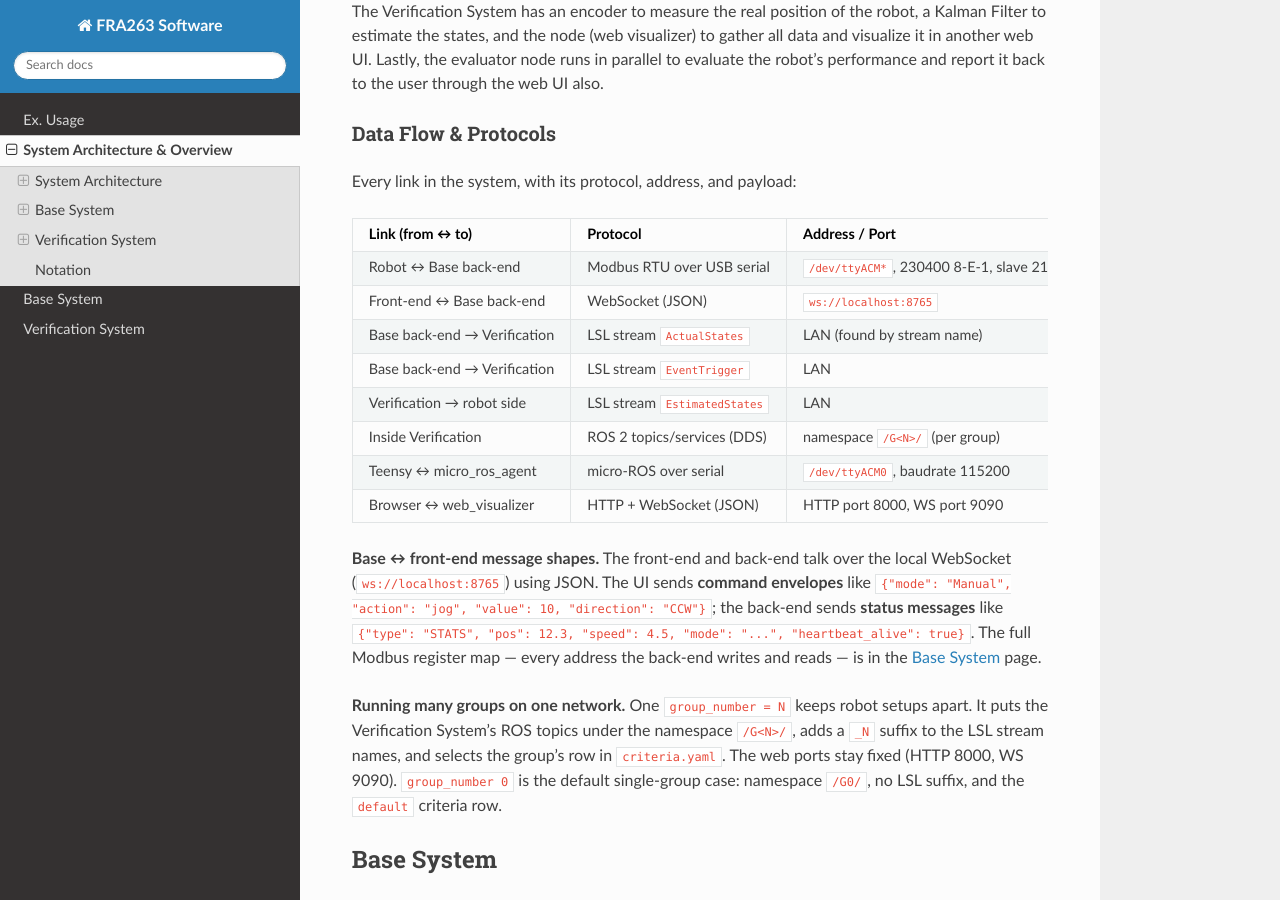
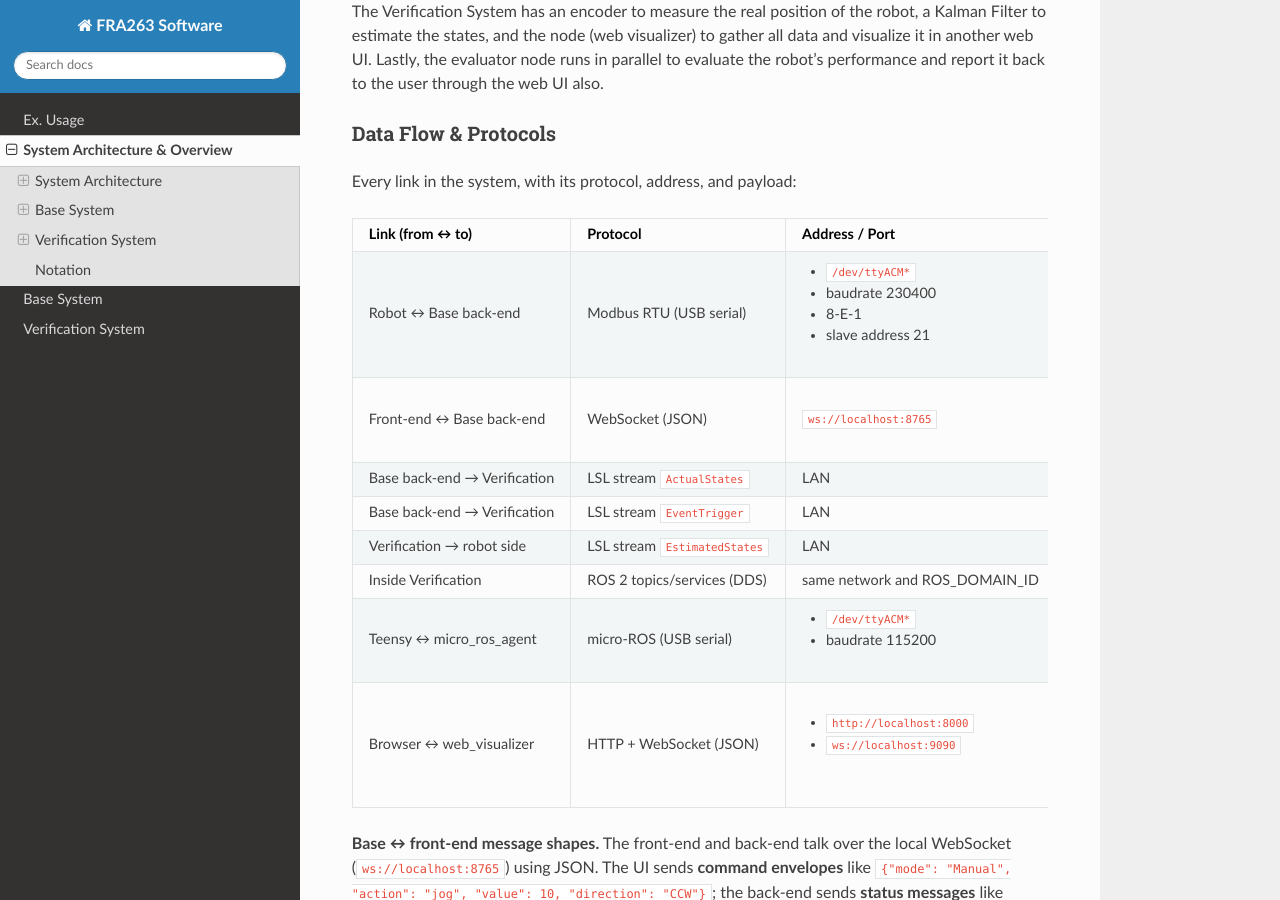
Before and after one commit to Lattawat/FRA263-Demo_Software, a Sphinx documentation site: the page built from docs/source/system_overview.rst, in a window 1280 px wide and 900 px high, scrolled down 1876 px. Built offline with Sphinx 7.4.7 and the Read the Docs theme 3.1.0, drawn with Linux system fonts in a browser that asks for light colours; pages that are not in the unit, such as notebooks, are missing from menus; some of the changed text lies outside the part shown.

```diff
--- a/docs/source/system_overview.rst
+++ b/docs/source/system_overview.rst
@@ -112,24 +112,28 @@ Every link in the system, with its protocol, address, and payload:
 
 .. list-table::
    :header-rows: 1
-   :widths: 26 22 26 26
+   :widths: 26 22 20 26
 
    * - Link (from ↔ to)
      - Protocol
      - Address / Port
      - Payload
    * - Robot ↔ Base back-end
-     - Modbus RTU over USB serial
-     - ``/dev/ttyACM*``, 230400 8-E-1, slave 21
+     - Modbus RTU (USB serial)
+     - - ``/dev/ttyACM*``
+       - baudrate 230400
+       - 8-E-1
+       - slave address 21
      - 16-bit registers ``0x00``–``0x31``
    * - Front-end ↔ Base back-end
      - WebSocket (JSON)
      - ``ws://localhost:8765``
-     - ``STATS`` messages down; ``{mode, action}`` commands up
+     - - ``STATS`` messages to UI
+       - ``{mode, action}`` commands from user to Back-end
    * - Base back-end → Verification
      - LSL stream ``ActualStates``
-     - LAN (found by stream name)
-     - 3 numbers: position, speed, accel (25 Hz)
+     - LAN
+     - Robot's actual states: position, speed, accel
    * - Base back-end → Verification
      - LSL stream ``EventTrigger``
      - LAN
@@ -137,19 +141,24 @@ Every link in the system, with its protocol, address, and payload:
    * - Verification → robot side
      - LSL stream ``EstimatedStates``
      - LAN
-     - 3 numbers: filtered position, velocity, accel
+     - Estimated states: position, velocity, accel
    * - Inside Verification
      - ROS 2 topics/services (DDS)
-     - namespace ``/G<N>/`` (per group)
+     - same network and ROS_DOMAIN_ID
      - ``EncoderRaw``, ``EncoderState``, ``EventTrigger``, ``ExperimentEval``
    * - Teensy ↔ micro_ros_agent
-     - micro-ROS over serial
-     - ``/dev/ttyACM0``, baudrate 115200
+     - micro-ROS (USB serial)
+     - - ``/dev/ttyACM*``
+       - baudrate 115200
      - ``/encoder_raw`` messages
    * - Browser ↔ web_visualizer
      - HTTP + WebSocket (JSON)
-     - HTTP port 8000, WS port 9090
-     - live JSON: states, events, evaluation
+     - - ``http://localhost:8000``
+       - ``ws://localhost:9090``
+     - - Robot's actual states
+       - Estimated states
+       - Events triggering signal
+       - Live evaluation data
 
 **Base ↔ front-end message shapes.** The front-end and back-end talk over the local
 WebSocket (``ws://localhost:8765``) using JSON. The UI sends **command envelopes** like
```
Also changed, not shown: other parts of docs/source/system_overview.rst (+2 -2 lines).
